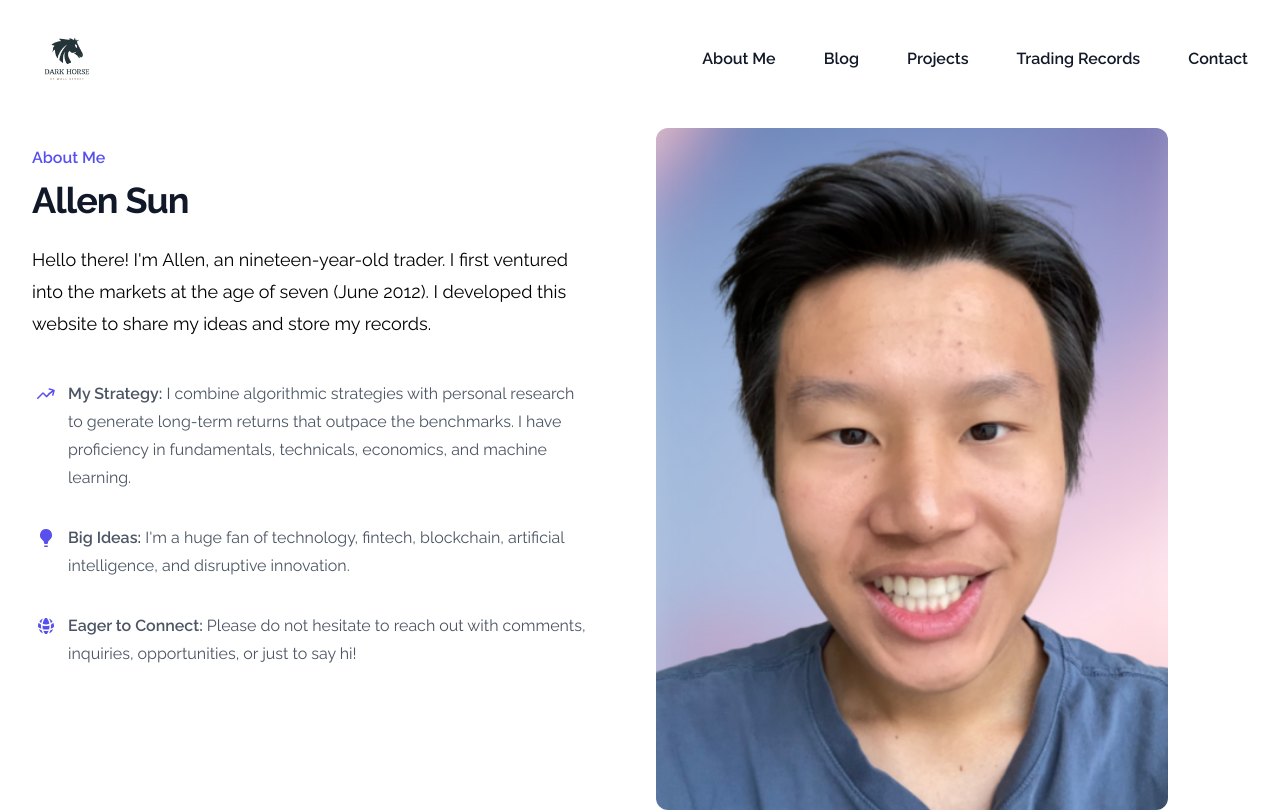
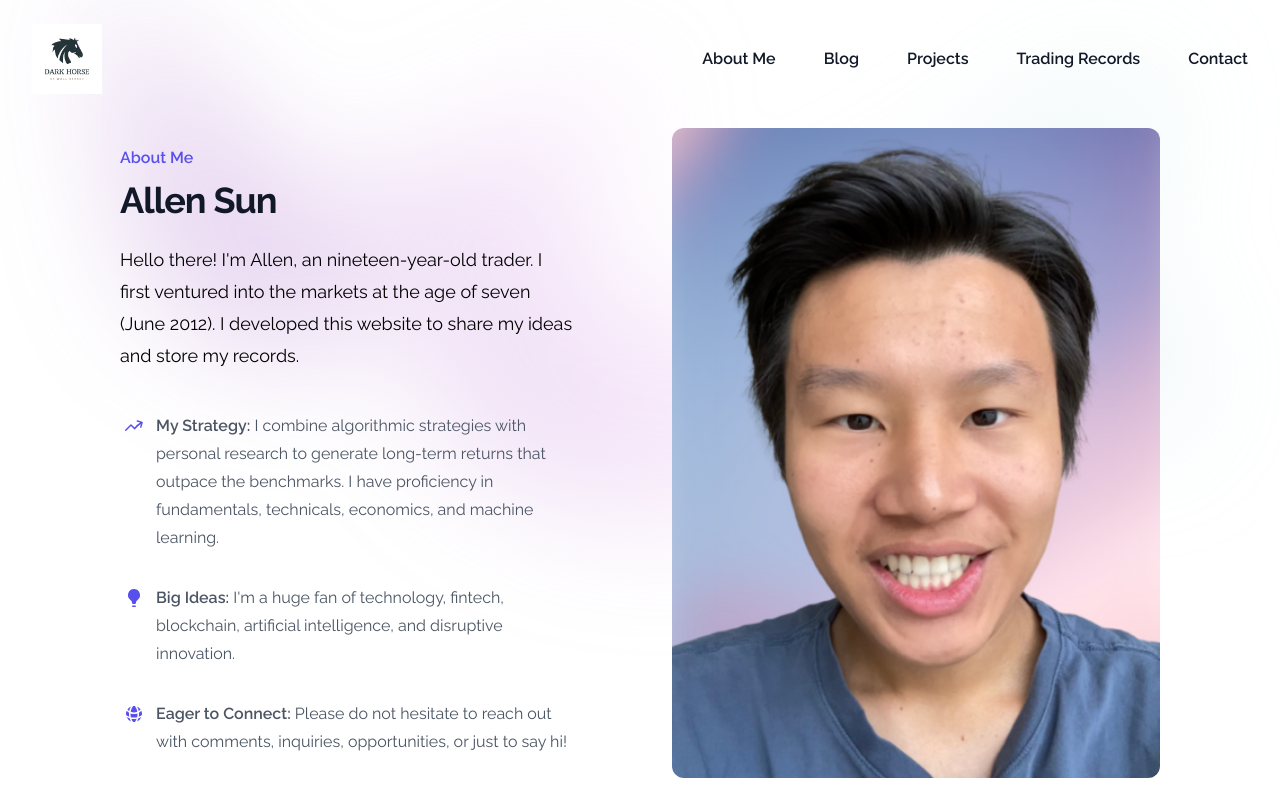
Before and after one commit to AllenSun101/StockAnalytics, a Next.js app in the folder frontend/: page /About in a window 1280 px wide. Shown: the top 812 px of the page. Built offline with nearby package versions, Linux system fonts and the light colour scheme.

Commit message:
Styling consistency

```diff
--- a/frontend/src/app/About/page.js
+++ b/frontend/src/app/About/page.js
@@ -2,7 +2,7 @@ import Image from 'next/image'
 import { ArrowTrendingUpIcon, GlobeAltIcon, LightBulbIcon } from '@heroicons/react/20/solid'
 
 
-export default function About(){
+export default function About() {
 
     const features = [
         {
@@ -26,11 +26,23 @@ export default function About(){
         },
     ]
 
-    return(
-        <div className="bg-white">
-            <div className="overflow-hidden bg-white pt-24 sm:py-32">
-                <div className="mx-auto max-w-7xl px-6 lg:px-8">
-                    <div className="mx-auto grid max-w-2xl grid-cols-1 gap-x-8 gap-y-16 sm:gap-y-20 lg:mx-0 lg:max-w-none lg:grid-cols-2">
+    return (
+        <div className="isolate bg-white py-24 sm:py-32">
+            <div
+                className="absolute inset-x-0 top-[-10rem] -z-10 transform-gpu overflow-hidden blur-3xl"
+                aria-hidden="true"
+            >
+                <div
+                    className="relative left-1/2 -z-10 aspect-[1155/678] w-[36.125rem] max-w-none -translate-x-1/2 rotate-[30deg] bg-gradient-to-tr from-[#8640B4] via-[#F2C7F8] to-[#9BE9D8] opacity-30 w-[72.1875rem]"
+                    style={{
+                        clipPath:
+                            'polygon(80% 50%, 120% 41.6%, 87.5% 26.9%, 85.5% 0.1%, 80.7% 2%, 72.5% 32.5%, 60.2% 62.4%, 52.4% 68.1%, 47.5% 58.3%, 45.2% 34.5%, 27.5% 76.7%, 0.1% 64.9%, 17.9% 100%, 27.9% 120%, 32.9% 100%, 37.6% 76.8%, 36.1% 77.7%, 46.1% 97.7%, 76.1% 97.7%, 74.1% 44.1%)',
+                    }}
+                />
+            </div>
+            <div className="overflow-hidden pb-12">
+                <div className="mx-auto px-6 mx-8 md:mx-24">
+					<div className="mx-auto grid max-w-2xl grid-cols-1 gap-x-16 gap-y-16 sm:gap-y-20 lg:mx-0 lg:max-w-none lg:grid-cols-2">
 						<div className="lg:pr-8 lg:pt-4">
                             <div className="lg:max-w-2xl">
                                 <h2 className="text-base font-semibold leading-7 text-indigo-600">About Me</h2>
@@ -52,9 +64,13 @@ export default function About(){
                                 </dl>
                             </div>
                         </div>
+                        <div>
+							<div className='flex items-center justify-center'>
                             <Image src="/Headshot.png" alt="Headshot of myself" width="400" height="400"
-                            className='w-[32rem] max-w-none rounded-xl sm:w-[32rem] md:-ml-4 lg:-ml-0'
+                            className='w-[32rem] max-w-none rounded-xl sm:w-[32rem]'
                         />
+							</div>
+						</div>
                     </div>
                 </div>
             </div>
@@ -113,7 +129,7 @@ export default function About(){
                                 <h3 className="mb-3 font-bold text-xl">December 2020</h3>
                                 <p className="leading-snug tracking-wide text-opacity-100">
                                     I closed out the Interactive Brokers account and transitioned to a TD Ameritrade
-                                    brokerage account.Aggregated from my accounts, I produced a year-end return of 38.54%
+                                    brokerage account. Aggregated from my accounts, I produced a year-end return of 38.54%
                                     (from June 2020).
                                 </p>
                             </div>
@@ -170,7 +186,6 @@ export default function About(){
                                 </p>
                             </div>
                         </div>
-
                     </div>
                 </div>
             </div>
--- a/frontend/src/app/Contact/page.js
+++ b/frontend/src/app/Contact/page.js
@@ -1,8 +1,6 @@
 'use client'
 
 import { useState } from 'react'
-import { Switch } from '@headlessui/react'
-import Navbar from '../navbar'
 
 function classNames(...classes) {
   return classes.filter(Boolean).join(' ')
@@ -14,27 +12,20 @@ export default function Contact() {
   return (
     <div className="isolate bg-white px-6 py-24 sm:py-32 lg:px-8">
       <div
-        className="absolute inset-x-0 top-[-10rem] -z-10 transform-gpu overflow-hidden blur-3xl sm:top-[-20rem]"
+        className="absolute inset-x-0 top-[-10rem] -z-10 transform-gpu overflow-hidden blur-3xl"
         aria-hidden="true"
       >
         <div
-          className="relative left-1/2 -z-10 aspect-[1155/678] w-[36.125rem] max-w-none -translate-x-1/2 rotate-[30deg] bg-gradient-to-tr from-[#ff80b5] to-[#9089fc] opacity-30 sm:left-[calc(50%-40rem)] sm:w-[72.1875rem]"
+          className="relative left-1/2 -z-10 aspect-[1155/678] w-[36.125rem] max-w-none -translate-x-1/2 rotate-[30deg] bg-gradient-to-tr from-[#8640B4] via-[#F2C7F8] to-[#9BE9D8] opacity-30 w-[72.1875rem]"
           style={{
             clipPath:
-              'polygon(74.1% 44.1%, 100% 61.6%, 97.5% 26.9%, 85.5% 0.1%, 80.7% 2%, 72.5% 32.5%, 60.2% 62.4%, 52.4% 68.1%, 47.5% 58.3%, 45.2% 34.5%, 27.5% 76.7%, 0.1% 64.9%, 17.9% 100%, 27.6% 76.8%, 76.1% 97.7%, 74.1% 44.1%)',
+              'polygon(80% 50%, 120% 41.6%, 87.5% 26.9%, 85.5% 0.1%, 80.7% 2%, 72.5% 32.5%, 60.2% 62.4%, 52.4% 68.1%, 47.5% 58.3%, 45.2% 34.5%, 27.5% 76.7%, 0.1% 64.9%, 17.9% 100%, 27.9% 120%, 32.9% 100%, 37.6% 76.8%, 36.1% 77.7%, 46.1% 97.7%, 76.1% 97.7%, 74.1% 44.1%)',
           }}
         />
-        <div
-          className="absolute top-1/2 left-1/4 -z-100 aspect-[987/654] w-[28.125rem] max-w-none rotate-[15deg] bg-gradient-to-br from-[#ff80b5] to-[#9089fc] opacity-40 sm:left-[calc(50%-20rem)] sm:w-[56.1875rem]"
-          style={{
-            clipPath:
-              'polygon(40% 20%, 100% 40%, 85% 10%, 70% 0%, 65% 5%, 55% 30%, 40% 60%, 30% 70%, 25% 60%, 22% 35%, 10% 80%, 0% 70%, 12% 100%, 15% 80%, 60% 95%, 40% 20%)',
-          }}
-        />
+      </div>
 
-      </div>
       <div className="mx-auto max-w-2xl text-center">
-        <h2 className="text-3xl font-bold tracking-tight text-cadet-gray sm:text-4xl">Contact Me</h2>
+        <h2 className="text-3xl font-bold text-cadet-gray sm:text-4xl">Contact Me</h2>
         <p className="mt-2 text-lg leading-8">
           For any comments, questions, feedback, opportunities, or just a hello!
         </p>
--- a/frontend/src/app/goals.js
+++ b/frontend/src/app/goals.js
@@ -5,7 +5,7 @@ import { Card } from 'flowbite-react';
 export default function Goals(){
     return(
         <div className='bg-white'>
-            <h2 className="text-center mt-12 leading-8 text-cadet-gray text-2xl font-bold tracking-tight sm:text-4xl">
+            <h2 className="text-center mt-12 leading-8 text-cadet-gray text-3xl font-bold tracking-tight sm:text-4xl">
                     My Goals
             </h2>
             <div className='mt-6 text-lg leading-8 text-gray-600 pb-6 grid lg:grid-cols-3 justify-center'>
--- a/frontend/src/app/layout.tsx
+++ b/frontend/src/app/layout.tsx
@@ -7,7 +7,7 @@ const inter = Inter({ subsets: ['latin'] })
 const raleway = Raleway({subsets: ['latin']})
 
 export const metadata = {
-  title: 'Create Next App',
+  title: 'Dark Horse of Wall Street',
   description: 'Generated by create next app',
 }
 
--- a/frontend/src/app/navbar.js
+++ b/frontend/src/app/navbar.js
@@ -55,7 +55,9 @@ export default function Navbar(){
                     <div className="fixed inset-0 z-50" />
                     <Dialog.Panel className="fixed inset-y-0 right-0 z-50 w-full overflow-y-auto bg-white px-6 py-6 sm:max-w-sm sm:ring-1 sm:ring-gray-900/10">
                         <div className="flex items-center justify-between">
-                            <Link href="/" className="-m-1.5 p-1.5">
+                            <Link href="/" className="-m-1.5 p-1.5"
+                                onClick={() => setMobileMenuOpen(false)}
+                                >
                                 <span className="sr-only">Dark Horse</span>
                                 <Image
                                     src="/Logo.png"
@@ -80,7 +82,7 @@ export default function Navbar(){
                                         <Link
                                         key={item.name}
                                         href={item.href}
-                                        className="-mx-3 block rounded-lg px-3 py-2 text-base font-semibold leading-7 text-gray-900 hover:bg-gray-50"
+                                        className="-mx-3 block rounded-lg px-3 py-2 text-base font-semibold leading-7 text-gray-900 hover:bg-gray-200"
                                         onClick={() => setMobileMenuOpen(false)}
                                         >
                                         {item.name}
--- a/frontend/src/app/strategyTabs.js
+++ b/frontend/src/app/strategyTabs.js
@@ -6,7 +6,7 @@ import { MdNewspaper } from 'react-icons/md';
 export default function Strategy_Tabs(){
     return(
         <div>
-            <h2 className="text-center mt-12 leading-8 text-cadet-gray text-2xl font-bold tracking-tight sm:text-4xl">
+            <h2 className="text-center mt-12 leading-8 text-cadet-gray text-3xl font-bold tracking-tight sm:text-4xl">
                 My Portfolio Strategy
             </h2>
             <div className="mx-auto max-w-7xl px-6 lg:px-8 mt-6 pb-12">
```
Lines whose indentation alone changed are shown as unchanged.
